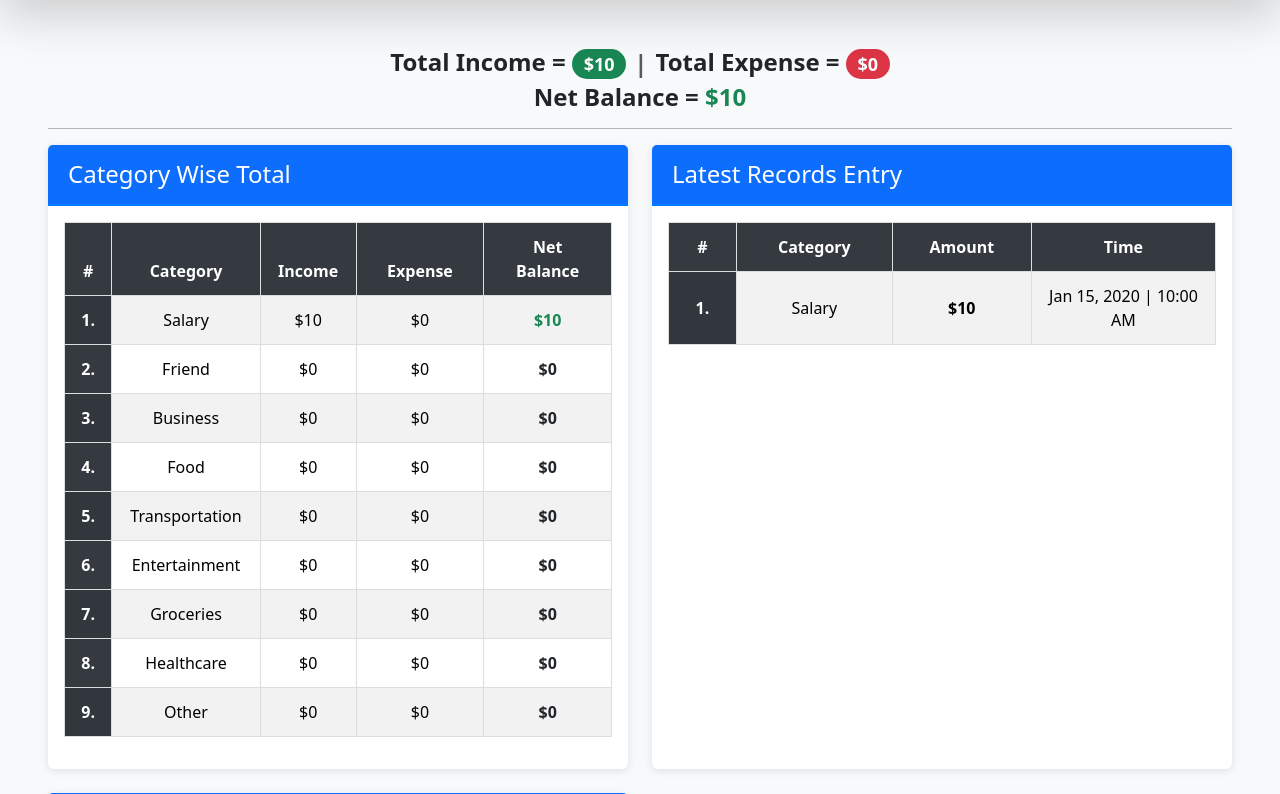
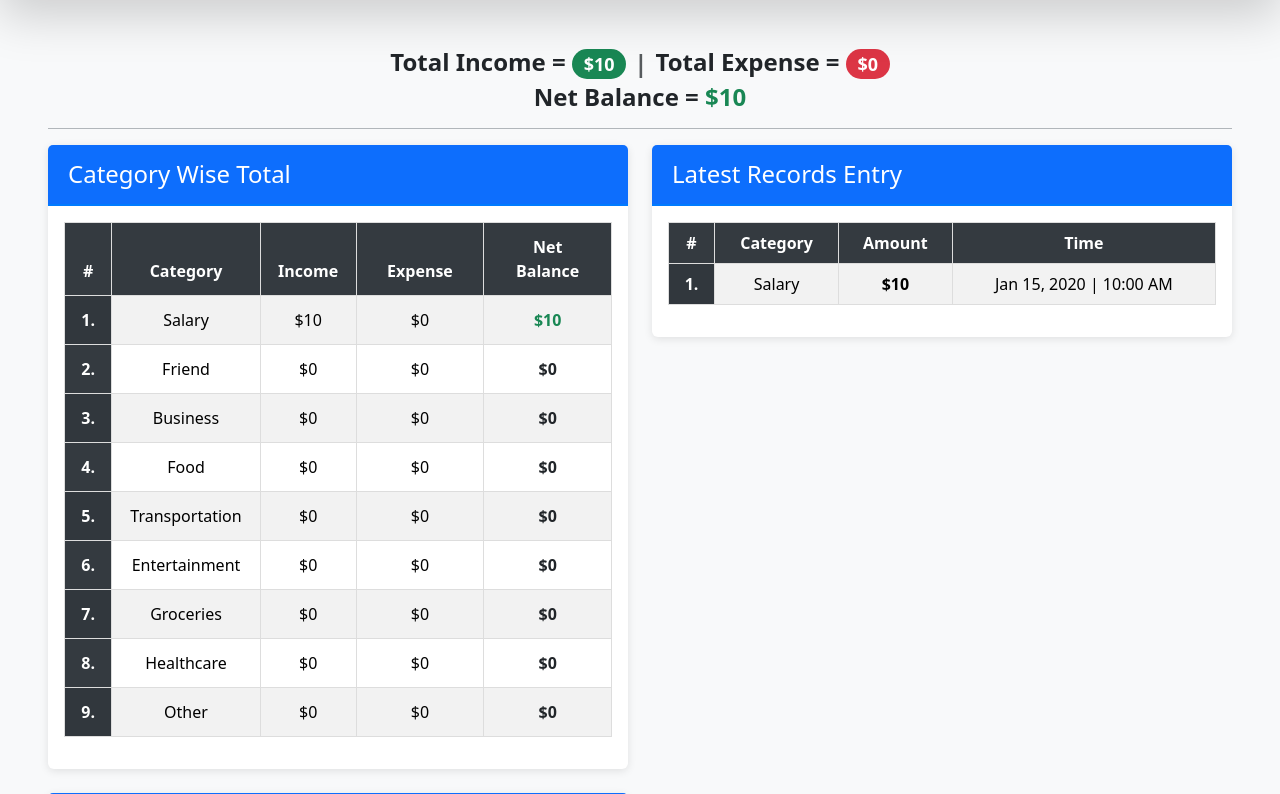
Before and after one commit to ammaar-hussa1n/Financial-Records-Management-System, a Django app: page / in a window 1280 px wide. Shown: the part 72-866 px from the top of the page. Run offline with Django 5.2, Linux system fonts and the light colour scheme; a user stored in the database is signed in; tables that the repository leaves empty hold one stand-in row (values such as "Sample post").

Commit message:
Add users pagination and style improvements
Introduce pagination for the users table (preserve records page in query params) and wire users pagination into the view (Paginator, users_page). Improve UI: add styles for latest-records table and card height, add header bottom borders, and change latest table class. Fix user row numbering to use users.start_index + forloop.counter0 and change active-user dropdown text color to danger. Also adjust template conditional placement so admin/analyst blocks render correctly and ensure pagination links preserve the other table's page parameter.

```diff
--- a/home/templates/home/home.html
+++ b/home/templates/home/home.html
@@ -89,10 +89,41 @@
 
     .all-records-header {
         background-color: #0f766e !important;
+        border-bottom: 2px solid #0f766e !important;
     }
 
     .all-users-header {
         background-color: #0f766e !important;
+        border-bottom: 2px solid #0f766e !important;
+    }
+
+    .latest-records-card {
+        height: auto !important;
+    }
+
+    .latest-records-table,
+    .latest-records-table th,
+    .latest-records-table td {
+        border: 1px solid #ddd;
+        padding: 8px 10px;
+    }
+
+    .latest-records-table th {
+        background-color: #343a40;
+        color: white;
+        font-weight: 600;
+        text-align: center;
+    }
+
+    .latest-records-table td {
+        text-align: center;
+        vertical-align: middle;
+    }
+
+    .latest-records-table tbody th {
+        background-color: #343a40 !important;
+        color: #ffffff !important;
+        font-weight: 600;
     }
 
     .bottom-contact-nav {
@@ -401,13 +467,13 @@
         </div>
 
         <div class="col-12 col-lg-6">
-            <div class="card shadow-lg">
+            <div class="card shadow-lg latest-records-card">
                 <div class="card-header bg-primary text-white">
                     <h4 class="mb-0">Latest Records Entry</h4>
                 </div>
                 <div class="card-body">
                     <div class="table-responsive">
-                        <table class="table table-striped table-hover align-middle records-table">
+                        <table class="table table-striped table-hover align-middle latest-records-table">
                             <thead class="table-dark">
                                 <tr>
                                     <th style="text-align: center;">#</th>
--- a/home/views.py
+++ b/home/views.py
@@ -159,7 +159,7 @@ def home(request):
     records_page = None
     page_number = None
 
-    #Uploaded records page
+    #Uploaded Records page
     if request.user.user_type == 'Admin' or request.user.user_type == 'Analyst':
         records_paginator = Paginator(queryset, 5)
         records_page_number = request.GET.get("records_page")
@@ -167,9 +167,12 @@ def home(request):
         page_number = records_page.number
 
     users = None
-    #All users page for Admin
+    #All Users page
     if request.user.user_type == 'Admin':
-        users = User.objects.all().order_by('id')
+        users_queryset = User.objects.all().order_by('id')
+        users_paginator = Paginator(users_queryset, 8)
+        users_page_number = request.GET.get("users_page")
+        users = users_paginator.get_page(users_page_number)
 
     context = {
         "records": records_page,
```
Also changed, not shown: other parts of home/templates/home/home.html (+44 -9 lines).
